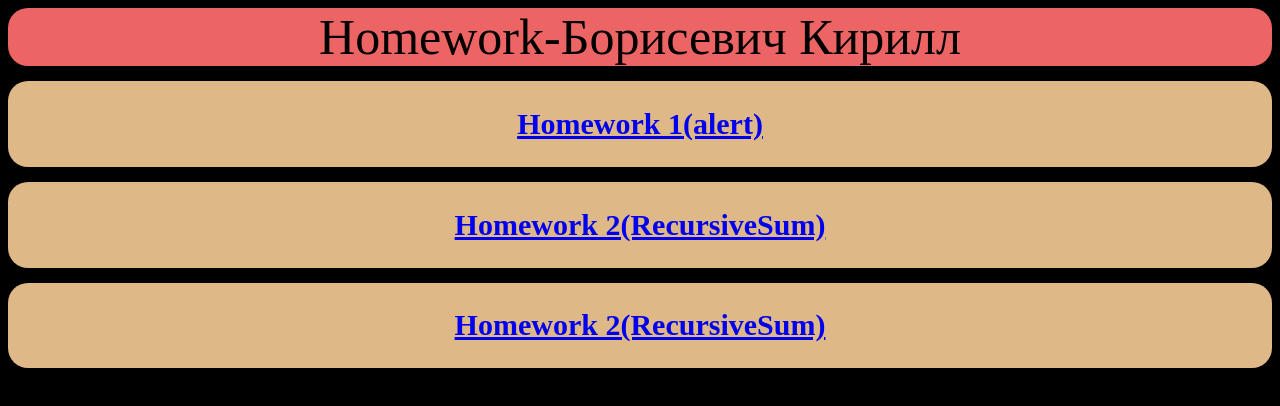
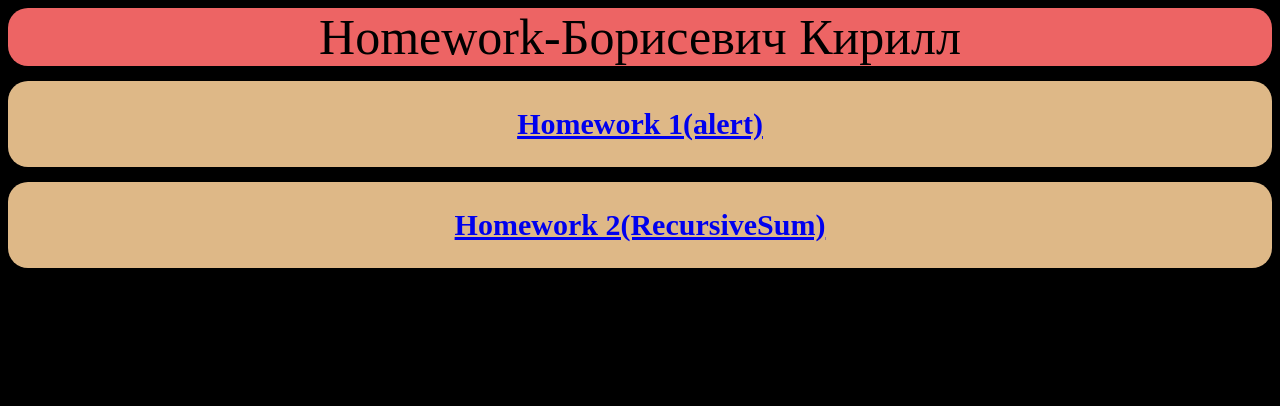
Before and after one commit to Formu1a/Homework, a plain HTML site: page index.html in a window 1280 px wide. Drawn offline with Linux system fonts and the light colour scheme.

Commit message:
"HomeWork2"

```diff
--- a/index.html
+++ b/index.html
@@ -16,8 +16,5 @@
     <div style="background-color: burlywood;margin: 0; border-radius: 20px; text-align: center;font-size: 20px;padding-top: 1px;padding-bottom: 1px; margin-top: 15px;">
         <h2><a href="./Homework2/homework2.html" >Homework 2(RecursiveSum)</a></h2>
     </div>
-    <div style="background-color: burlywood;margin: 0; border-radius: 20px; text-align: center;font-size: 20px;padding-top: 1px;padding-bottom: 1px; margin-top: 15px;">
-        <h2><a href="./Homework2/homework2.html" >Homework 2(RecursiveSum)</a></h2>
-    </div>
 </body>
 </html>
```
